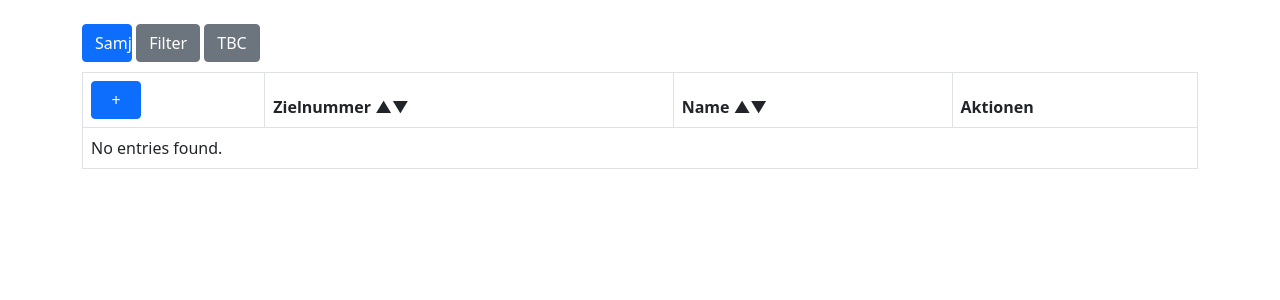
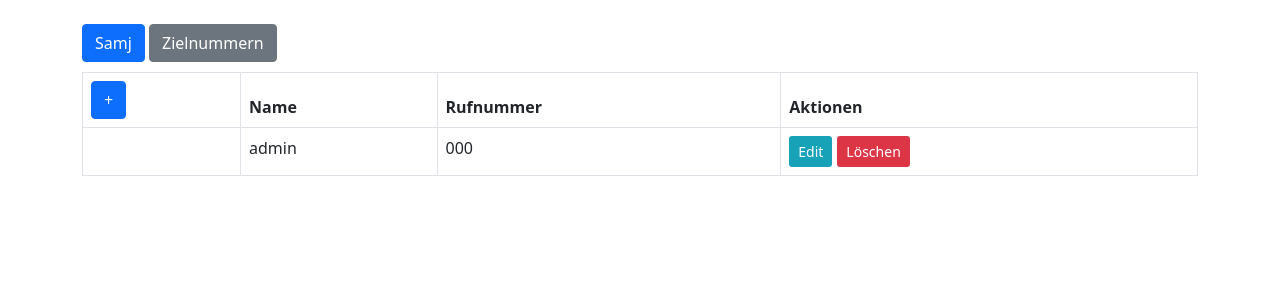
Before and after one commit to SAMJ-CSDC26BB/SAMJ-Django-TBC, a Django app: page /tbc/zielnummern/ in a window 1280 px wide. Shown: the top 300 px of the page. Run offline with Django 5.2, Linux system fonts and the light colour scheme; data comes from the database, SQL or seed files in the repository; tables that the repository leaves empty hold one stand-in row (values such as "Sample post"); some libraries are stand-ins or nearby versions.

Commit message:
zielnummern view wip

```diff
--- a/samjTBC/samj/templates/zielnummern.html
+++ b/samjTBC/samj/templates/zielnummern.html
@@ -1,9 +1,10 @@
+<!-- samj/templates/zielnummern.html -->
 <!DOCTYPE html>
 <html lang="en">
 <head>
     <meta charset="UTF-8">
     <meta name="viewport" content="width=device-width, initial-scale=1.0">
-    <title>Time Based Calling System</title>
+    <title>Zielnummern</title>
     {% load static %}
     <link rel="stylesheet" href="{% static 'css/bootstrap.min.css' %}">
     <style>
@@ -21,67 +22,159 @@
             background-color: #17a2b8;
             color: white;
         }
-
-        .btn-copy {
-            background-color: #28a745;
+        .btn-delete {
+            background-color: #dc3545;
             color: white;
         }
         .top-buttons {
             margin-bottom: 10px;
-        }
-        .btn-copy {
-            white-space: nowrap;
-        }
-        .btn-custom-width {
-            width: 50px; /* Adjust this value as needed */
-        }
-        th.sortable {
-            cursor: pointer;
         }
     </style>
 </head>
 <body>
 <div class="container mt-4">
     <div class="top-buttons">
-        <button class="btn btn-primary btn-custom-width" id="samj-button">Samj</button> <!-- Samj button -->
-        <button class="btn btn-secondary" id="filter-button">Filter</button> <!-- Filter button -->
-        <button class="btn btn-secondary" id="nav_to_TBC">TBC</button> <!-- Zielnummern button -->
+        <button class="btn btn-primary" onclick="window.location.href='{% url 'tbc' %}'">Samj</button>
+        <button class="btn btn-secondary" id="zielnummern-button">Zielnummern</button>
     </div>
-    <!-- Hidden CSRF token field -->
-    <input type="hidden" id="csrf-token" value="{{ csrf_token }}">
     <table class="table table-bordered">
         <thead>
         <tr>
-            <th><button class="btn btn-primary btn-custom-width" id="addZielrufnummer">+</button></th> <!-- Add button -->
-            <th class="sortable" data-column="Zielnummer" data-order="asc">Zielnummer ▲▼</th>
-            <th class="sortable" data-column="Name" data-order="asc">Name ▲▼</th>
+            <th><button class="btn btn-primary" id="add-zielnummer">+</button></th>
+            <th>Name</th>
+            <th>Rufnummer</th>
             <th>Aktionen</th>
         </tr>
         </thead>
         <tbody>
         <tr id="form-placeholder" style="display: none;"></tr> <!-- Placeholder for the form -->
-        {% for entry in entries %}
+        {% for zielnummer in zielnummern %}
         <tr>
-            <td><button class="btn btn-danger btn-custom-width">-</button></td> <!-- Delete button -->
-            <td data-column="Zielnummer">{{ entry.zielnummer }}</td>
-            <td data-column="Name">{{ entry.name }}</td>
-
+            <td></td>
+            <td>{{ zielnummer.user.username }}</td>
+            <td>{{ zielnummer.number }}</td>
             <td>
                 <div class="action-buttons">
-                    <button class="btn btn-edit btn-sm">Edit</button> <!-- Edit button -->
-                    <button class="btn btn-copy btn-sm">Kopieren</button> <!-- Copy button -->
+                    <form method="post" action="{% url 'edit_zielnummer' zielnummer.pk %}" style="display: inline;">
+                        {% csrf_token %}
+                        <input type="hidden" name="user" value="{{ zielnummer.user.id }}">
+                        <input type="hidden" name="number" value="{{ zielnummer.number }}">
+                        <button type="submit" class="btn btn-edit btn-sm">Edit</button>
+                    </form>
+                    <form method="post" action="{% url 'delete_zielnummer' zielnummer.pk %}" style="display: inline;">
+                        {% csrf_token %}
+                        <button type="submit" class="btn btn-delete btn-sm">Löschen</button>
+                    </form>
                 </div>
             </td>
         </tr>
         {% empty %}
         <tr>
-            <td colspan="8">No entries found.</td> <!-- No entries message -->
+            <td colspan="4">No entries found.</td>
         </tr>
         {% endfor %}
         </tbody>
     </table>
 </div>
-<script src="{% static 'js/bootstrap.bundle.min.js' %}"></script> <!-- Bootstrap JS -->
-<script src="{% static 'js/zielnummern.js' %}"></script> <!-- Custom JS -->
+<script src="{% static 'js/bootstrap.bundle.min.js' %}"></script>
+<script>
+    document.addEventListener("DOMContentLoaded", function () {
+        const addZielnummer = document.getElementById("add-zielnummer");
+        const placeholder = document.getElementById("form-placeholder");
+        const navToZielnummernButton = document.getElementById("zielnummern-button");
+
+        // Navigation event listener for Zielnummern button
+        if (navToZielnummernButton) {
+            navToZielnummernButton.addEventListener('click', function() {
+                window.location.href = '{% url "zielnummern" %}';
+            });
+        }
+
+        console.log('DOM fully loaded and parsed');
+
+        // Add event listener for the add button
+        if (addZielnummer) {
+            console.log('Add button found');
+            addZielnummer.addEventListener('click', function() {
+                console.log('Add button clicked');
+                // Retrieve CSRF token from the hidden input field
+                const csrfToken = document.getElementById('csrf-token').value;
+
+                // Form HTML with the cancel button
+                const formHtml = `
+                        <form method="post" id="entry-form">
+                            <td><button type="button" class="btn btn-secondary" id="cancel-entry" style="background-color: orange; width: 50px;">C</button></td>
+                            <td>
+                                <select name="kopfnummer" class="form-control">
+                                    <option value="4327">4327</option>
+                                    <option value="4328">4328</option>
+                                </select>
+                            </td>
+                            <td><input type="text" name="durchwahl" placeholder="Durchwahl" class="form-control"></td>
+                            <td>
+                                <select name="zielnummer" class="form-control">
+                                    <option value="Beierl">Beierl</option>
+                                    <option value="Info">Info</option>
+                                </select>
+                            </td>
+                            <td><input type="datetime-local" name="anfangsdatum" class="form-control"></td>
+                            <td><input type="datetime-local" name="endedatum" class="form-control"></td>
+                            <td></td> <!-- Empty cell for the duration column -->
+                            <td>
+                                <button type="submit" class="btn btn-success">Save</button> <!-- Save button -->
+                            </td>
+                            <input type="hidden" name="csrfmiddlewaretoken" value="${csrfToken}">
+                        </form>
+                    `;
+
+                // Insert the form HTML into the placeholder
+                placeholder.innerHTML = formHtml;
+                placeholder.style.display = 'table-row';
+
+                // Add event listener for the cancel button
+                const cancelButton = document.getElementById('cancel-entry');
+                if (cancelButton) {
+                    cancelButton.addEventListener('click', function() {
+                        console.log('Cancel button clicked');
+                        placeholder.style.display = 'none'; // Hide the form
+                        placeholder.innerHTML = ''; // Clear the form content
+                    });
+                }
+            });
+        } else {
+            console.log('Add button not found');
+        }
+
+        // Add sorting functionality
+        document.querySelectorAll('.sortable').forEach(function(header) {
+            header.addEventListener('click', function() {
+                const column = header.getAttribute('data-column');
+                const order = header.getAttribute('data-order');
+                const newOrder = order === 'asc' ? 'desc' : 'asc';
+                header.setAttribute('data-order', newOrder);
+                sortTable(column, newOrder);
+            });
+        });
+
+        function sortTable(column, order) {
+            const rows = Array.from(document.querySelectorAll('tbody tr')).slice(1); // Exclude the form row
+            rows.sort(function(a, b) {
+                const cellA = a.querySelector(`td[data-column="${column}"]`);
+                const cellB = b.querySelector(`td[data-column="${column}"]`);
+                const textA = cellA ? cellA.innerText : '';
+                const textB = cellB ? cellB.innerText : '';
+                if (order === 'asc') {
+                    return textA.localeCompare(textB);
+                } else {
+                    return textB.localeCompare(textA);
+                }
+            });
+
+            // Reattach sorted rows
+            const tbody = document.querySelector('tbody');
+            rows.forEach(row => tbody.appendChild(row));
+        }
+    });
+</script>
 </body>
 </html>
--- a/samjTBC/samj/urls.py
+++ b/samjTBC/samj/urls.py
@@ -1,10 +1,14 @@
 # samj/urls.py
 
 from django.urls import path
-from .views import TbcView, ZielnummernView, add_entry, edit_entry, delete_entry, copy_entry
+from .views import TbcView, ZielnummernView, AddZielnummer, EditZielnummer, DeleteZielnummer, add_entry, edit_entry, delete_entry, copy_entry
+
 urlpatterns = [
     path('tbc/', TbcView.as_view(), name='tbc'),
     path('tbc/zielnummern/', ZielnummernView.as_view(), name='zielnummern'),
+    path('tbc/zielnummern/add/', AddZielnummer.as_view(), name='add_zielnummer'),
+    path('tbc/zielnummern/edit/<int:pk>/', EditZielnummer.as_view(), name='edit_zielnummer'),
+    path('tbc/zielnummern/delete/<int:pk>/', DeleteZielnummer.as_view(), name='delete_zielnummer'),
     path('tbc/add/', add_entry, name='add_entry'),
     path('tbc/edit/<int:entry_id>/', edit_entry, name='edit_entry'),
     path('tbc/delete/<int:entry_id>/', delete_entry, name='delete_entry'),
--- a/samjTBC/samj/views.py
+++ b/samjTBC/samj/views.py
@@ -1,10 +1,10 @@
 # samj/views.py
 
-from django.shortcuts import render, redirect
-from django.views.generic import TemplateView
-from .forms import EntryForm
+from django.shortcuts import render, redirect, get_object_or_404
+from django.views.generic import TemplateView, View
+from django.contrib.auth.models import User
 from .models import Zielnummer
-from .forms import ZielnummerForm
+from .forms import EntryForm, ZielnummerForm
 
 class TbcView(TemplateView):
     template_name = 'tbc.html'
@@ -57,7 +57,6 @@ def copy_entry(request, entry_id):
     # Implement your logic to copy an entry
     pass
 
-
 class ZielnummernView(TemplateView):
     template_name = 'zielnummern.html'
 
@@ -66,3 +65,24 @@ class ZielnummernView(TemplateView):
         context['zielnummern'] = Zielnummer.objects.all()
         context['form'] = ZielnummerForm()
         return context
+
+class AddZielnummer(View):
+    def post(self, request):
+        form = ZielnummerForm(request.POST)
+        if form.is_valid():
+            form.save()
+        return redirect('zielnummern')
+
+class EditZielnummer(View):
+    def post(self, request, pk):
+        zielnummer = get_object_or_404(Zielnummer, pk=pk)
+        form = ZielnummerForm(request.POST, instance=zielnummer)
+        if form.is_valid():
+            form.save()
+        return redirect('zielnummern')
+
+class DeleteZielnummer(View):
+    def post(self, request, pk):
+        zielnummer = get_object_or_404(Zielnummer, pk=pk)
+        zielnummer.delete()
+        return redirect('zielnummern')
```
Also changed, not shown: samjTBC/samj/static/js/tbc.js (+9 -0 lines), samjTBC/samj/static/js/zielnummern.js (line endings or trailing spaces).
